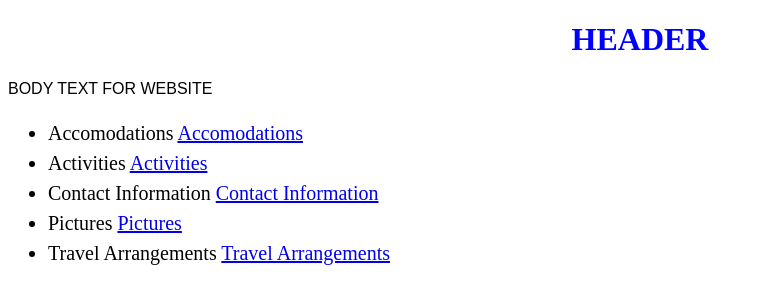
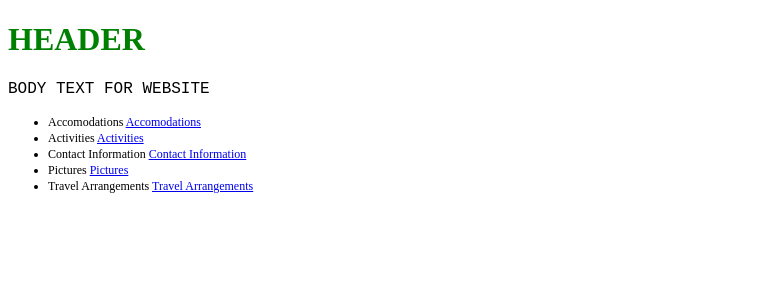
Before and after one commit to KirbyPaint/branching-merging, a plain HTML site: page index.html in a window 1280 px wide. Shown: the whole page, without its empty margins (0-764 px from the left). Drawn offline with Linux system fonts and the light colour scheme.

Commit message:
change stylesheet 1 to green header, courier font in body, etc.

```diff
--- a/css/style1.css
+++ b/css/style1.css
@@ -1,22 +1,22 @@
 h1
 {
-  color: blue;
-  text-align: center;
+  color: green;
+  text-align: left;
 }
 
 h2
 {
-  font-style: italic;
+  font-style: bold;
   text-align: center;
 }
 
 p
 {
-  font-family: sans-serif;
+  font-family: 'Courier New', Courier, monospace;
 }
 
 ul
 {
-  font-size: 20px;
-  line-height: 30px;
+  font-size: 12px;
+  line-height: 16px;
 }
```
